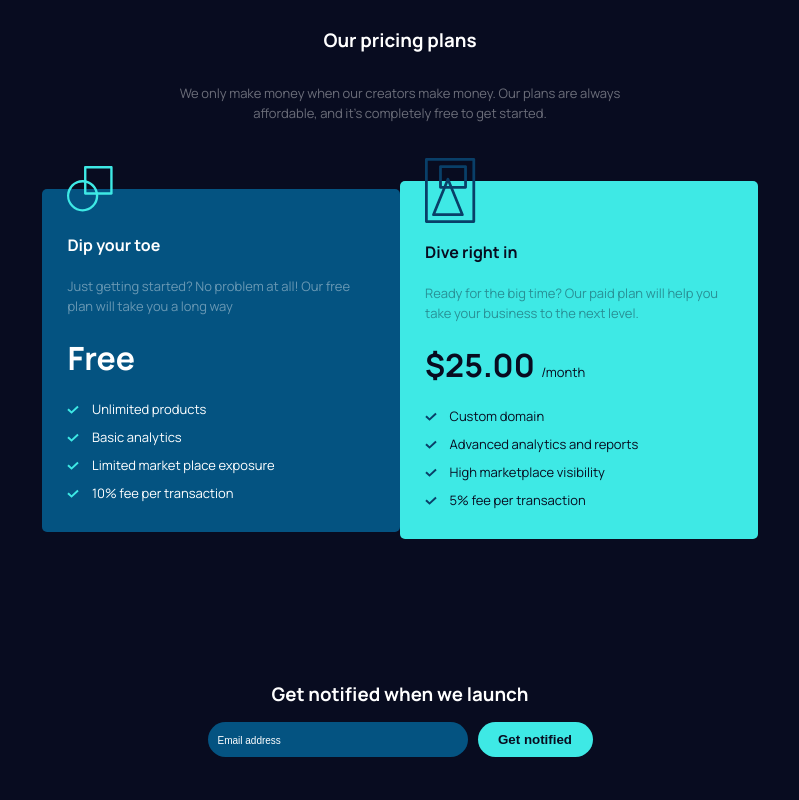
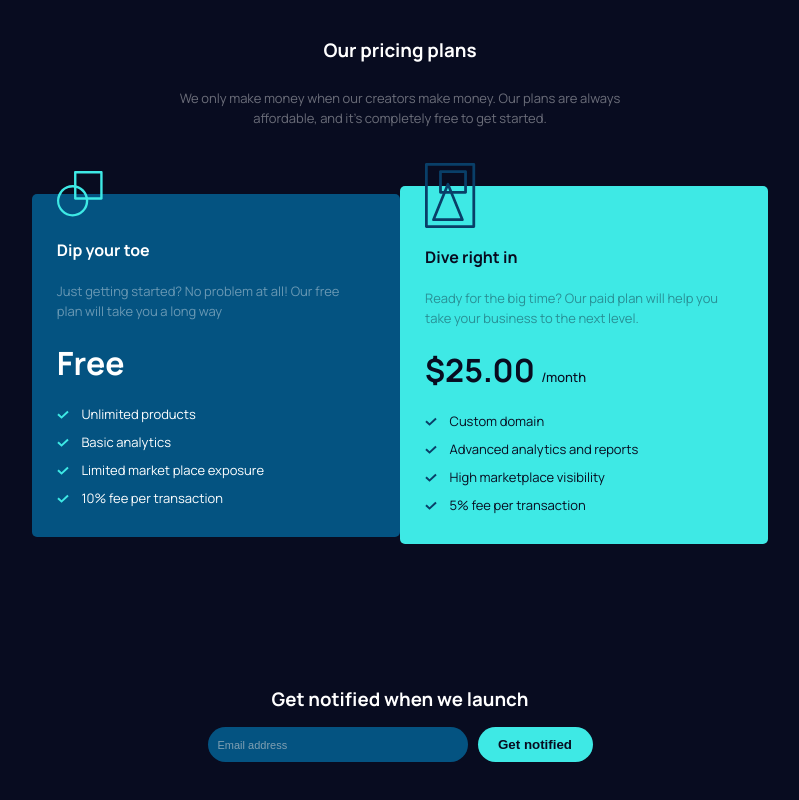
Before and after one commit to Nifemi-git/Frontend-mentor-Maker-pre-Launch-Landing-page-FAA-Task1, a plain HTML site: page Index.html in a window 1280 px wide. Shown: the part 1178-1978 px from the top of the page, without its empty margins (240-1039 px from the left). Drawn offline with Linux system fonts and the light colour scheme.

Commit message:
Add files via upload

```diff
--- a/Style.css
+++ b/Style.css
@@ -46,13 +46,13 @@ nav{
 
 #top-intro{
     width: 100%;
-    padding: 20px;
+    padding: 20px 35px;
     text-align: center;
 }
 
 h2{
     font-size: 30px;
-    padding-inline: 20px;
+    padding-inline: 27px;
     margin-bottom: 15px;
 }
 
@@ -76,7 +76,7 @@ h2{
 
 .feature{
     width: 100%;
-    padding: 15px;
+    padding: 15px 35px;
     text-align: center;
 }
 
@@ -95,20 +95,19 @@ h2{
 }
 
 #pricing-plans-text{
-    width: 100%;
+    width: 85%;
     text-align: center;
-    margin-top: 120px;
-    margin-bottom: 35px;
+    margin: 120px auto 35px auto;
 }
 
 #pricing-plans-text h3{
-    margin-bottom: 25px;
+    margin-bottom: 20px;
 }
 
 #prices{
     width: 100%;
-    height: 765px;
-    padding-inline: 20px;
+    height: 815px;
+    padding-inline: 35px;
     display: flex;
     flex-direction: column;
     justify-content: space-between;
@@ -140,9 +139,13 @@ h2{
     padding: 60px 30px 20px 25px;
 }
 
+.paid-plan h1{
+    font-weight: 800;
+}
+
 .paid-plan h1 span{
     font-size: 13px;
-    font-weight: lighter;
+    font-weight: 500;
 }
 
 .payment-plan h4{
@@ -166,7 +169,7 @@ li svg{
 
 footer{
     margin-top: 85px;
-    margin-bottom: 40px;
+    margin-bottom: 70px;
 }
 
 #sign-up-text{
@@ -179,7 +182,7 @@ footer{
     justify-content: center;
     align-items: center;
     text-align: center;
-    padding: 10px 70px;
+    padding: 10px 90px;
 }
 
 #sign-up-form{
@@ -206,15 +209,16 @@ input[type="email"]{
 }
 
 input[type="email"]::placeholder{
-    color: white;
-    font-size: 10px;
+    color: lightgrey;
+    font-size: 11px;
+    opacity: 0.6;
 }
 
 button{
     text-align: center;
     background-color: #3ee9e5;
     color: #080c20;
-    font-weight: bold;
+    font-weight: 700;
 }
 
 .btn:hover{
@@ -395,7 +399,7 @@ button{
 
     #features-container{
         flex-direction: row;
-        height: 300px;
+        height: 310px;
         width: 75%;
         margin: 150px auto 0px auto;
     }
@@ -434,7 +438,7 @@ button{
         justify-content: space-between;
         align-items: center;
         height: auto;
-        width: 59%;
+        width: 63%;
     }
 
     .pricing-container{
```
